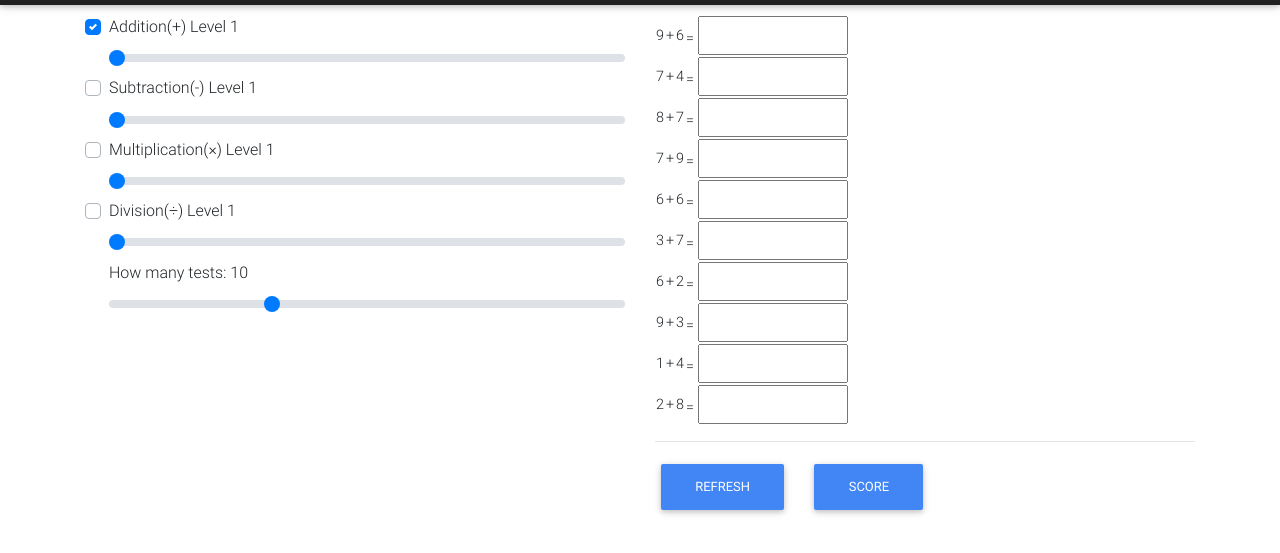
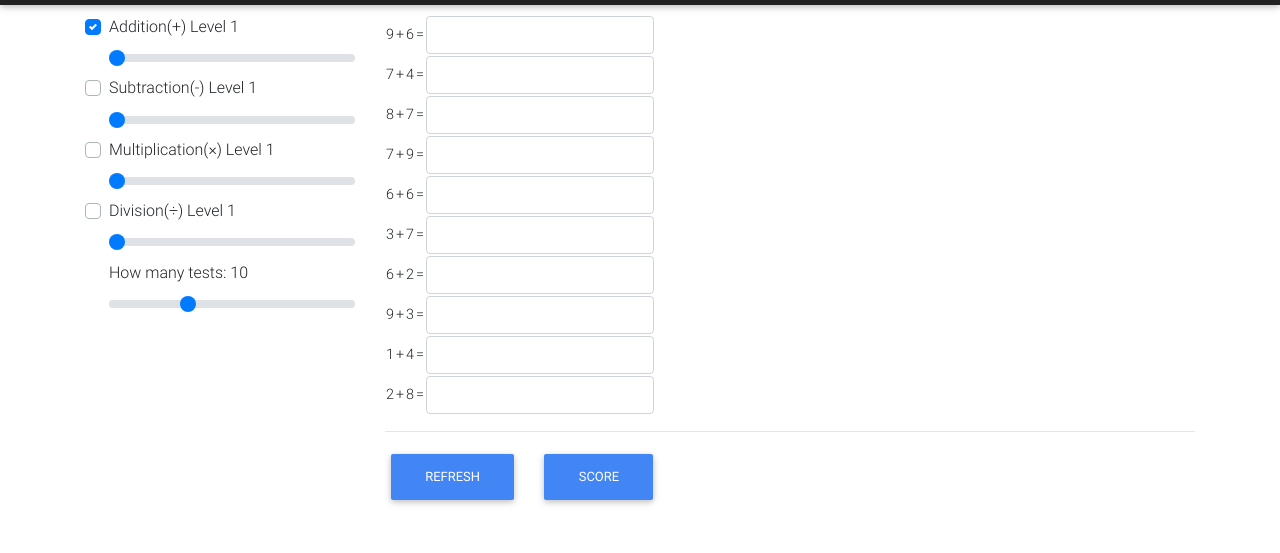
Before and after one commit to yangpingcd/cai, a website: page index.html in a window 1280 px wide. Shown: the part 51-604 px from the top of the page. Drawn offline with Linux system fonts and the light colour scheme.

Commit message:
set flex width

```diff
--- a/css/math.css
+++ b/css/math.css
@@ -1,7 +1,3 @@
-/*body {
-    font-size: 40px;
-    height: 100%
-}*/
 
 table {
     font-size: 22px;
--- a/index.html
+++ b/index.html
@@ -164,14 +164,15 @@
                 var n1 = $('<td></td>').append($('<span id="num1"></span>').text(' ' + q.num1 + ' '));
                 var n2 = $('<td></td>').append($('<span id="num2"></span>').text(' ' + q.num2 + ' '));
                 var op = $('<td></td>').append($('<span id="operator"></span>').html(operatorMap[q.calcItem.operator]));
-                var r = $('<td></td>').append($('<span> = </span>').append(
-                    $('<input type="number" class="txtResult" id="txtResult' + index + '"></input>')));
+                var eq = $('<td></td>').append($('<span> = </span>'));
+                var r = $('<td></td>').append(
+                    $('<input type="number" class="form-control" id="txtResult' + index + '"></input>'));
 
                 //divRow.append(n1).append(op).append(n2).append($('</span> = <span>')).append(result);
                 //var td1 = .append(n1).append(op).append(n2);
                 //var td2 = $('<td></td>').append($('</span> = <span>')).append(result);
                 tbody.append(
-                    $('<tr></tr>').addClass(even ? 'd0' : 'd1').append(n1).append(op).append(n2).append(r)
+                    $('<tr></tr>').addClass(even ? 'd0' : 'd1').append(n1).append(op).append(n2).append(eq).append(r)
                 );
 
                 even = !even;
@@ -211,7 +212,7 @@
 
     <div class="container body-content">
         <div class="row">
-            <div class="col mt-3" style="width:300px;">
+            <div class="col mt-3" style="flex:0 0 300px;">
                 <div class="custom-control custom-checkbox">
                     <input type="checkbox" class="custom-control-input" id="chkAddition" name="addition" value="1">
                     <label class="custom-control-label" for="chkAddition">Addition(+) Level <label
@@ -274,7 +275,7 @@
 
             <div class="col mt-3">
                 <div id="divQuestion">
-                    <table id="tabQuestions">
+                    <table id="tabQuestions" class="text-lg">
                         <tbody></tbody>
                     </table>
                 </div>
```
